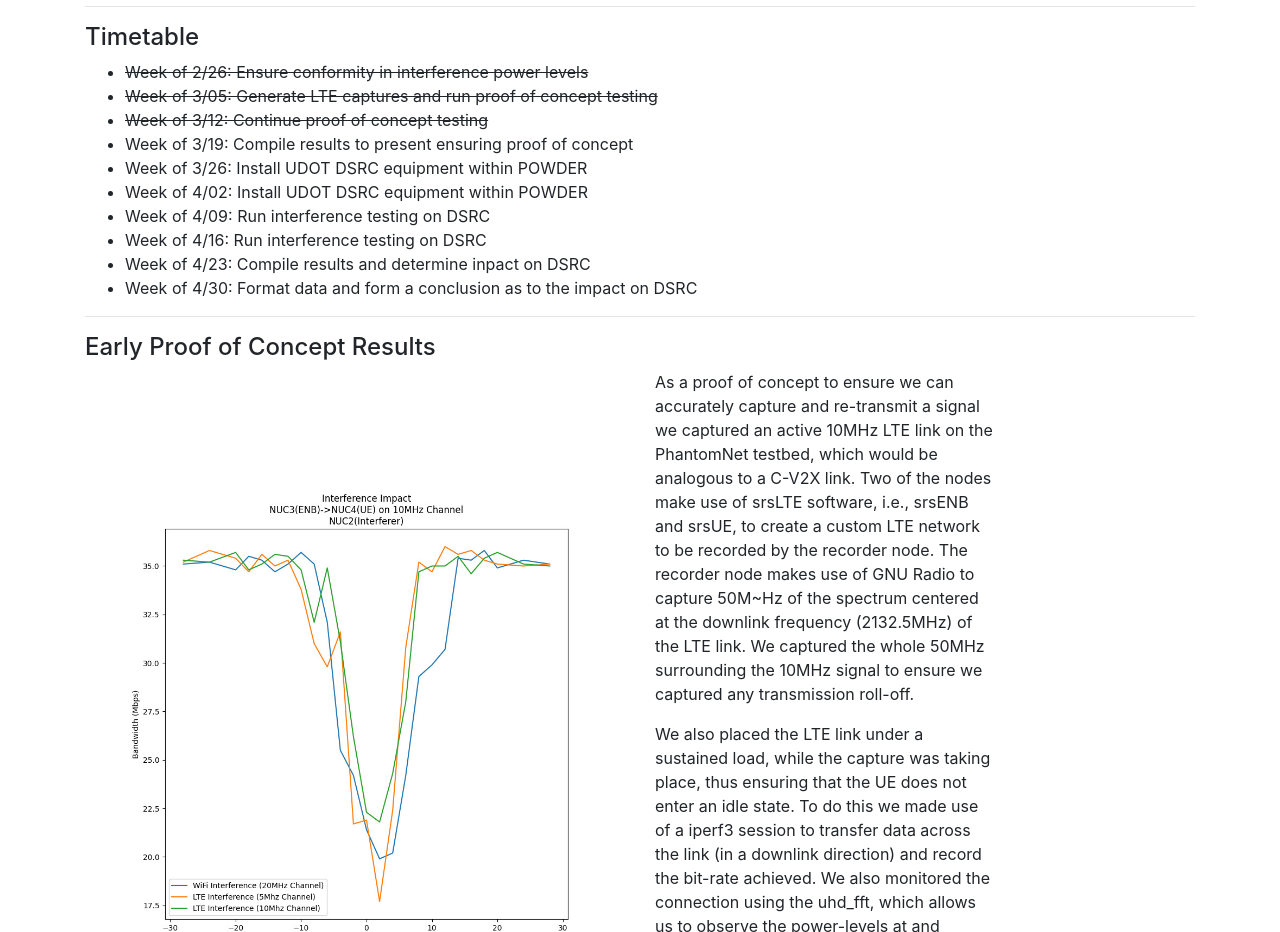
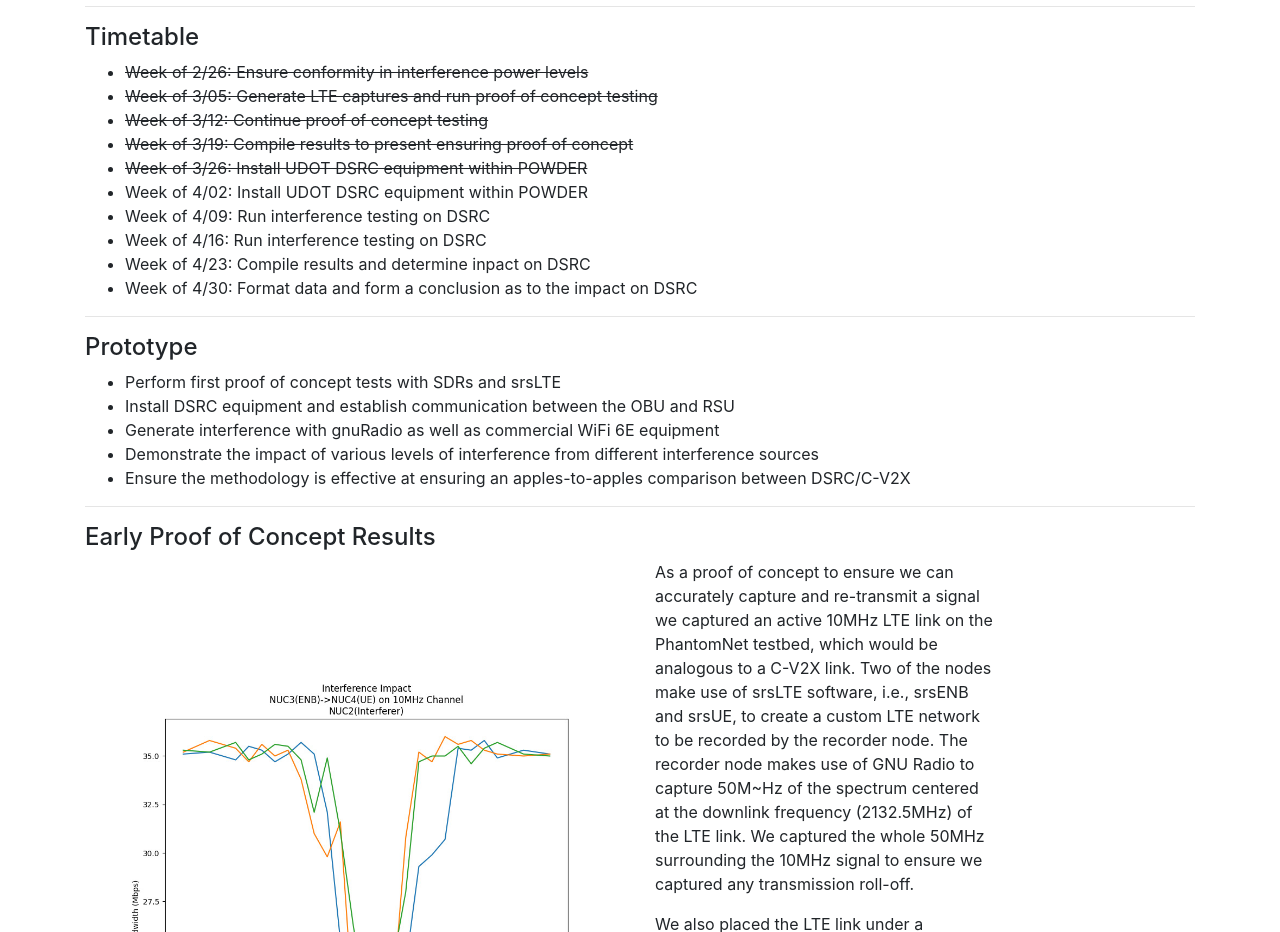
Before and after one commit to altonbill/projWeb, a plain HTML site: page index.html in a window 1280 px wide. Shown: the part 2020-2952 px from the top of the page. Drawn offline with Linux system fonts and the light colour scheme.

Commit message:
Added prototype section

```diff
--- a/index.html
+++ b/index.html
@@ -125,13 +125,23 @@
   <li><del>Week of 2/26: Ensure conformity in interference power levels</del></li>
   <li><del>Week of 3/05: Generate LTE captures and run proof of concept testing</del></li>
   <li><del>Week of 3/12: Continue proof of concept testing</del></li>
-  <li>Week of 3/19: Compile results to present ensuring proof of concept</li>
-  <li>Week of 3/26: Install UDOT DSRC equipment within POWDER</li>
+  <li><del>Week of 3/19: Compile results to present ensuring proof of concept</del></li>
+  <li><del>Week of 3/26: Install UDOT DSRC equipment within POWDER</del></li>
   <li>Week of 4/02: Install UDOT DSRC equipment within POWDER</li>
   <li>Week of 4/09: Run interference testing on DSRC</li>
   <li>Week of 4/16: Run interference testing on DSRC</li>
   <li>Week of 4/23: Compile results and determine inpact on DSRC</li>
   <li>Week of 4/30: Format data and form a conclusion as to the impact on DSRC</li>
+</ul>
+<hr>
+
+<h4>Prototype</h4>
+<ul>
+  <li>Perform first proof of concept tests with SDRs and srsLTE</li>
+  <li>Install DSRC equipment and establish communication between the OBU and RSU</li>
+  <li>Generate interference with gnuRadio as well as commercial WiFi 6E equipment</li>
+  <li>Demonstrate the impact of various levels of interference from different interference sources</li>
+  <li>Ensure the methodology is effective at ensuring an apples-to-apples comparison between DSRC/C-V2X</li>
 </ul>
 <hr>
 
```
